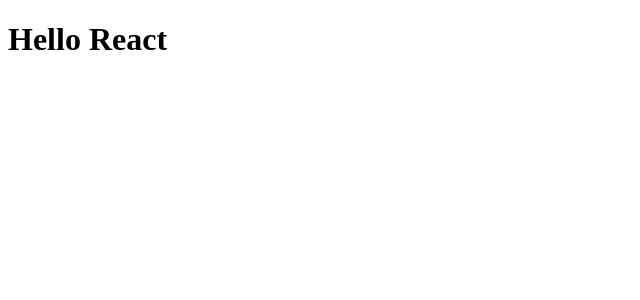
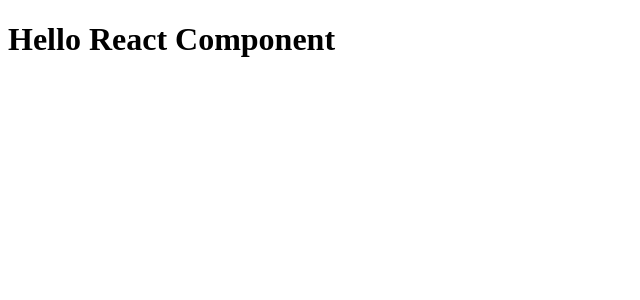
Before and after one commit to richard110110/React-demo, a React (Create React App) app: page / in a window 1280 px wide. Shown: the top 300 px of the page, without its empty margins (0-640 px from the left). Built offline with nearby package versions, Linux system fonts and the light colour scheme.

Commit message:
commit new jsx

```diff
--- a/src/App.js
+++ /dev/null
@@ -1,10 +0,0 @@
-
-function App() {
-  return (
-    <div className="App">
-      hello React
-    </div>
-  );
-}
-
-export default App;
--- /dev/null
+++ b/src/app.jsx
@@ -0,0 +1,11 @@
+import React, { Component } from 'react';
+
+class App extends Component {
+    render() {
+        return (
+            <h1>Hello React Component</h1>
+        );
+    }
+}
+
+export default App
--- a/src/index.js
+++ b/src/index.js
@@ -1,10 +1,8 @@
 import React from 'react';
 import ReactDOM from 'react-dom';
-import App from './App';
+import App from './app';
 
 ReactDOM.render(
-  <h1>
-    Hello React
-  </h1>,
+ <App/>,
   document.getElementById('root')
 );
```
